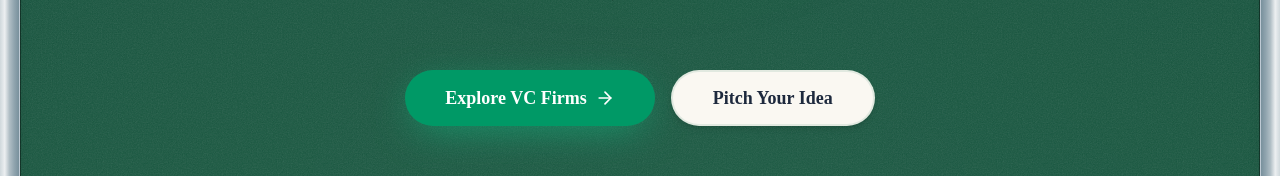
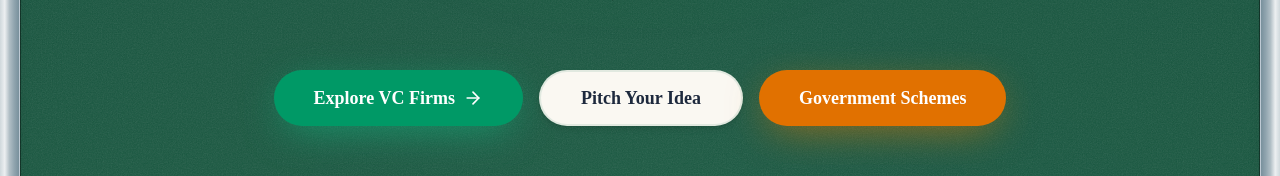
Before and after one commit to gnoknwgnng/vcfriend, a Next.js app: page / in a window 1280 px wide. Shown: the part 474-650 px from the top of the page. Built offline with nearby package versions, Linux system fonts and the light colour scheme; no server answers; the database is empty.

Commit message:
Add amber/gold Government Schemes button below the main hero buttons list

```diff
--- a/src/components/landing/HeroSection.tsx
+++ b/src/components/landing/HeroSection.tsx
@@ -113,6 +113,12 @@ export function HeroSection() {
                 Pitch Your Idea
               </span>
             </MagneticButton>
+
+            <MagneticButton href="/schemes">
+              <span className="inline-flex h-14 items-center justify-center rounded-full bg-amber-600 px-10 text-lg font-bold text-white shadow-[0_10px_40px_-10px_rgba(217,119,6,0.7)] hover:bg-amber-500 hover:shadow-[0_15px_50px_-10px_rgba(217,119,6,0.9)] transition-all w-full sm:w-auto">
+                Government Schemes
+              </span>
+            </MagneticButton>
           </motion.div>
 
           {/* New 8-Card Grid replacing the 3D Deck */}
```
